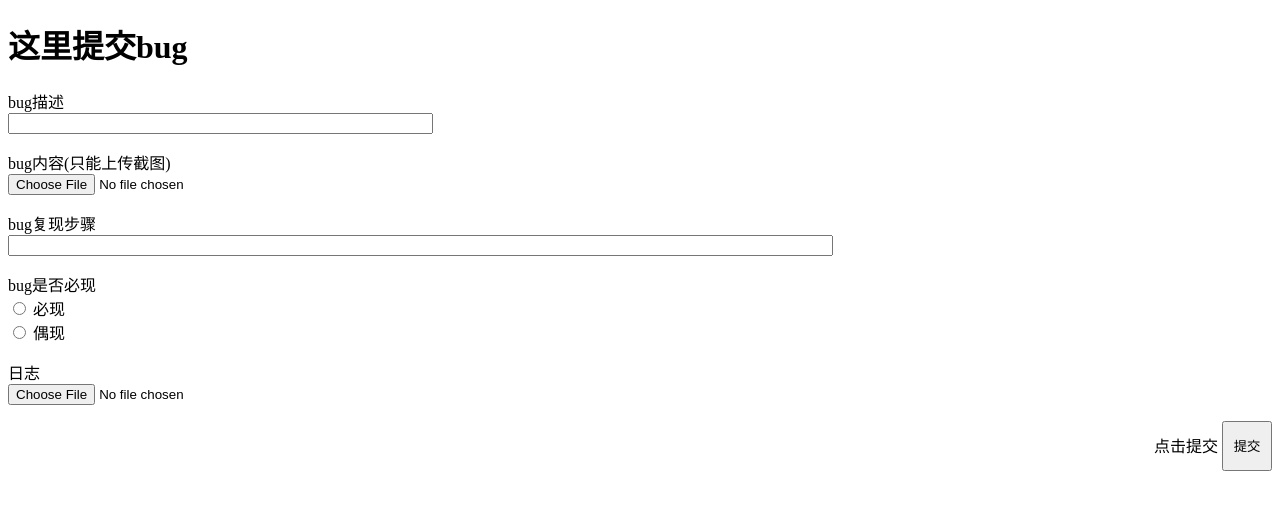
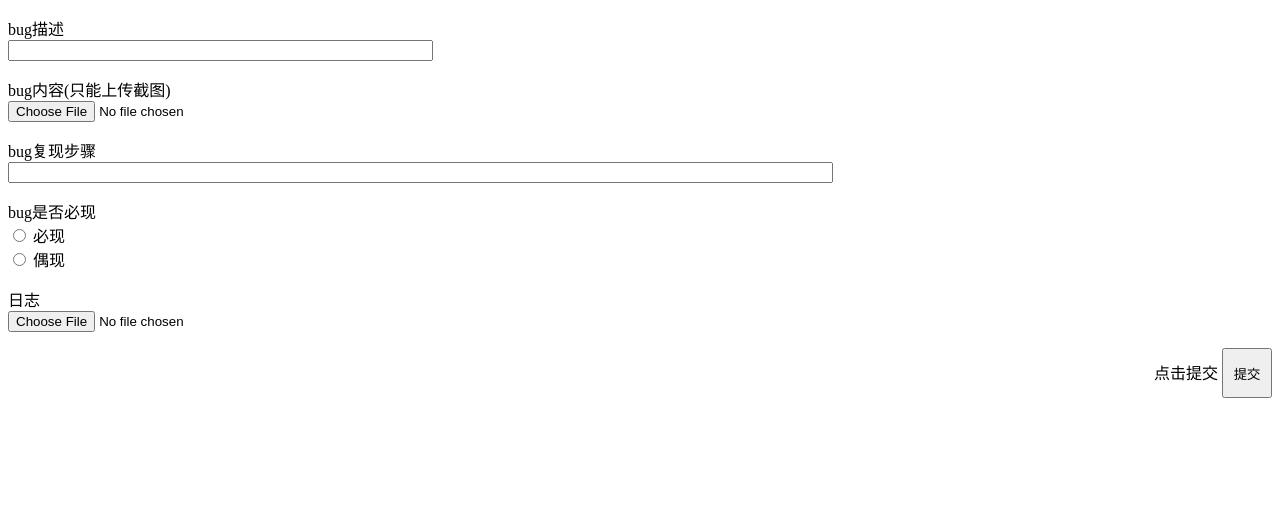
Before and after one commit to fyy671/Test, a plain HTML site: page tj.html in a window 1280 px wide. Drawn offline with Linux system fonts and the light colour scheme.

Commit message:
修改了 tj.html 的内容

```diff
--- a/tj.html
+++ b/tj.html
@@ -74,9 +74,6 @@
 
 <body>
     <div id="work">
-        <h1>
-            这里提交bug
-        </h1>
         <p>
             bug描述
             <br><input type="text" name="description" size="50" id="input0">
```
